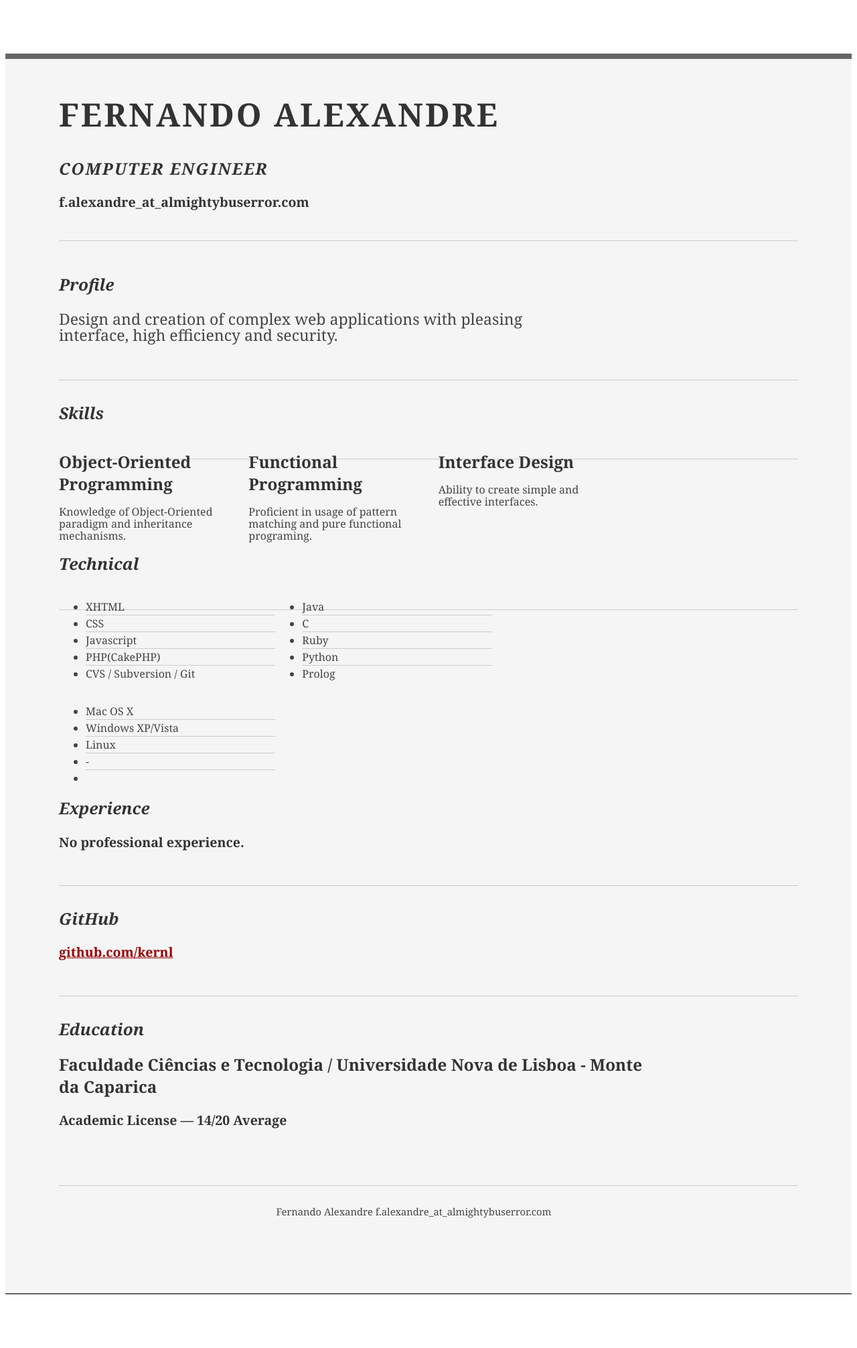
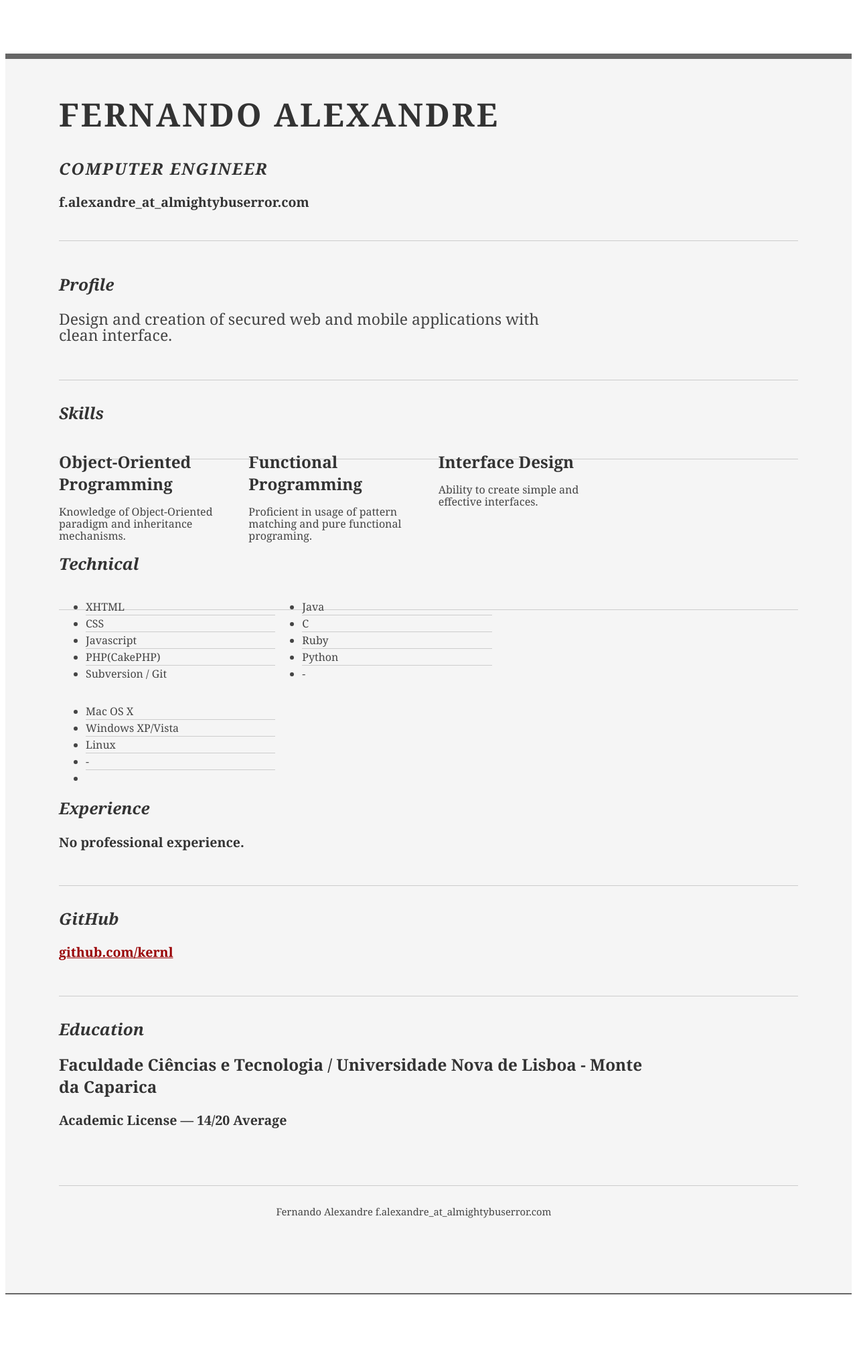
Before and after one commit to fernandoalexandre/almightybuserror.com, a Jekyll site: the page cv.html, which Jekyll copies as it is, in a window 1280 px wide. Shown: the whole page at 67% size. Built offline with Jekyll 4.4.1, drawn with Linux system fonts in a browser that asks for light colours; Markdown is read by kramdown in place of the engine named in the settings; a style sheet for code colours, icons or effects is not loaded.

Commit message:
Added new post; Fixed an HTML/CSS bug; Updated CV

```diff
--- a/_layouts/post.html
+++ b/_layouts/post.html
@@ -7,10 +7,10 @@ layout: default
         <a href="{{ post.url }}">{{ page.title }}</a>
     </h2>
     <div class="post_publish_info standard_div">
+        <div class="post_date">{{ page.date | date:"%B %d, %Y at %H:%M" }}</div>
         <div class="dsq_goto_comments">
             <a href="{{ post.url }}#disqus_thread" class="dsq-comment-count comment_number"></a>
         </div>
-        <div class="post_date">{{ page.date | date:"%B %d, %Y at %H:%M" }}</div>
     </div>
     <div class="standard_div">{{content}}</div>
     <div class="tags standard_div">
--- a/css/stylesheet.css
+++ b/css/stylesheet.css
@@ -619,8 +619,8 @@ img {
 
 .post_date {
 	float: left;
-	display: inline-block;
-	height:100%;
+	display: block;
+	height: 100%;
 }
 
 .post_title {
@@ -673,9 +673,7 @@ img {
 }
 
 .post_content {
-	background: #fff;
 	display: block;
-	float:left;
 	width: auto;
 	padding-left: 46px;
 	padding-right: 11px;
--- a/cv.html
+++ b/cv.html
@@ -37,7 +37,7 @@
 						</div>
 						<div class="yui-u">
 							<p class="enlarge">
-							Design and creation of complex web applications with pleasing interface, high efficiency and security.
+							Design and creation of secured web and mobile applications with clean interface.
 							</p>
 						</div>
 					</div><!--// .yui-gf -->
@@ -75,8 +75,7 @@
 								<li>CSS</li>
 								<li>Javascript</li>
 								<li>PHP(CakePHP)</li>
-								<li class="last">CVS / Subversion / Git</li>
-
+								<li class="last">Subversion / Git</li>
 							</ul>
 
 							<ul class="talent">
@@ -84,7 +83,7 @@
 								<li>C</li>
 								<li>Ruby</li>
 								<li>Python</li>
-								<li class="last">Prolog</li>
+								<li class="last">-</li>
 							</ul>
 
 							<ul class="talent">
```
Also changed, not shown: _posts/2011-07-13_16-26-android-tethering:-azilink-and-osx.textile (added, +113 -0 lines), images/posts/azilink_setting.png (added).
